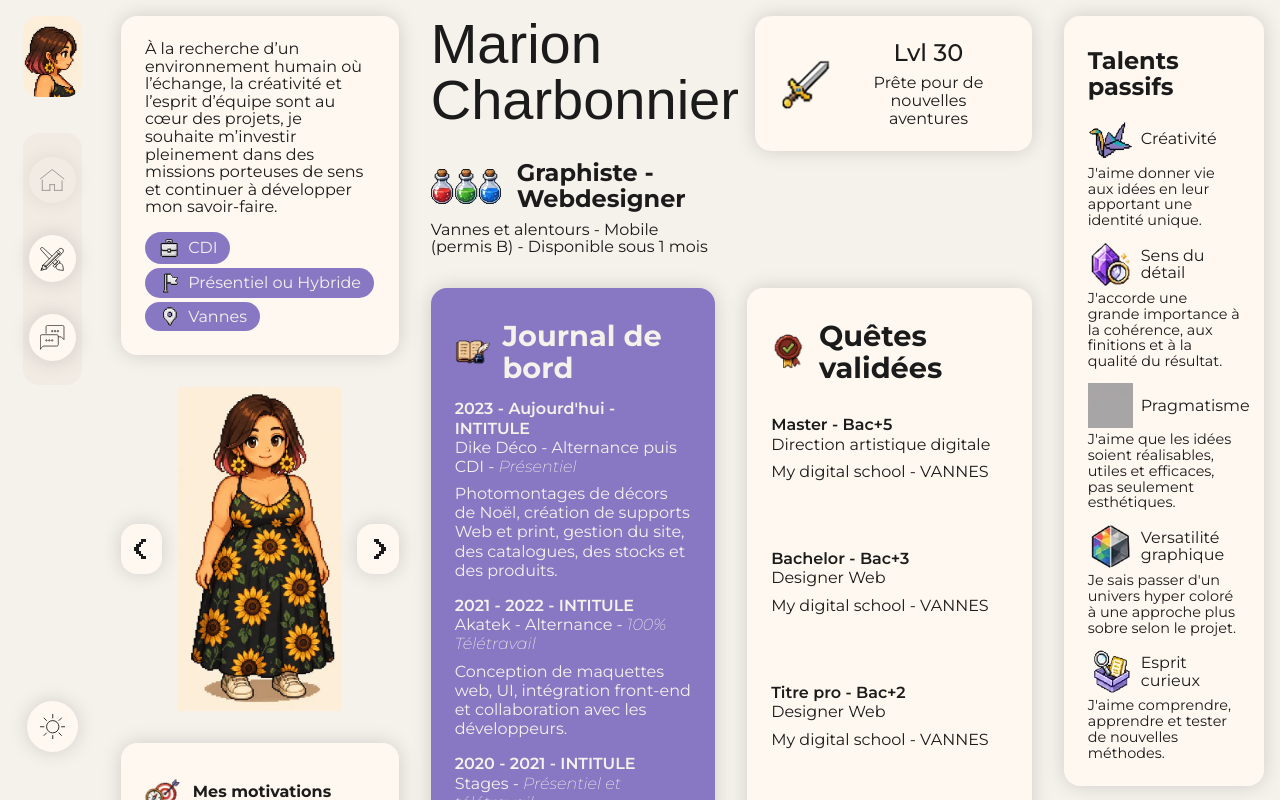
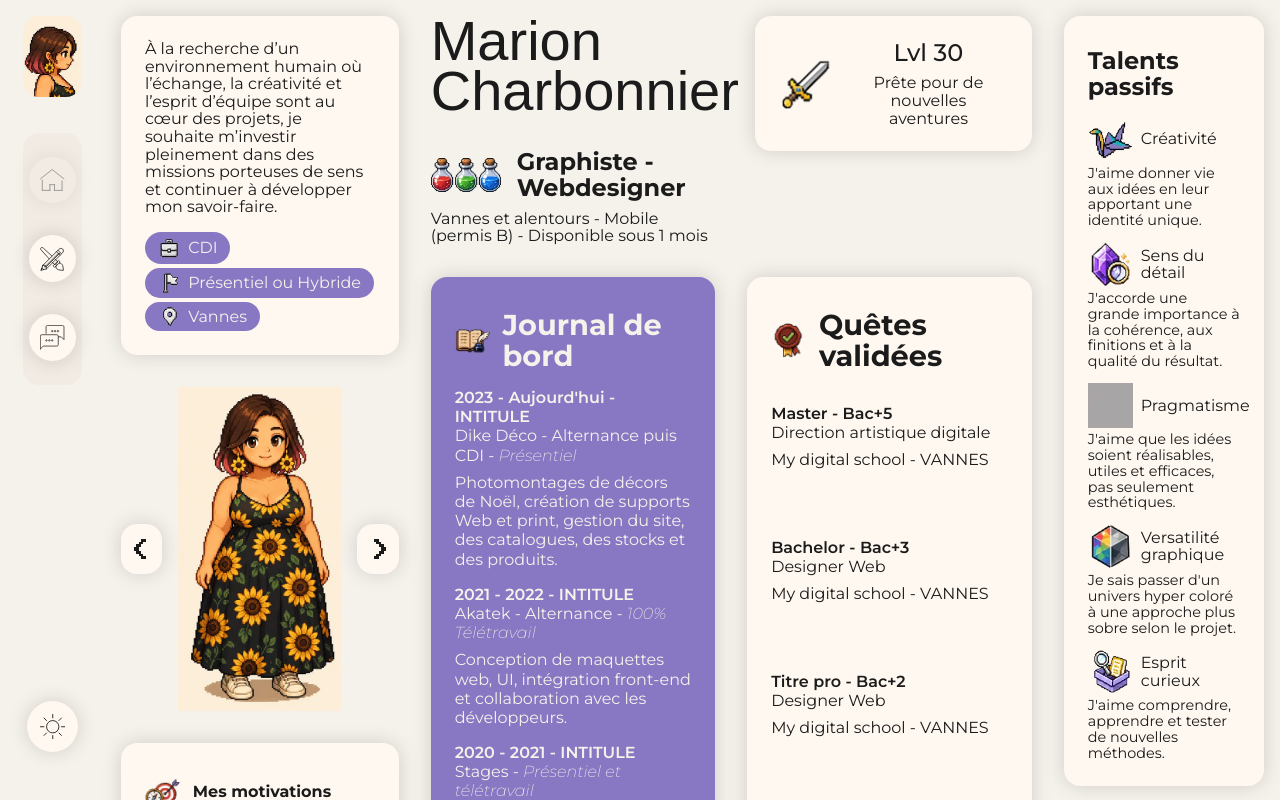
Before and after one commit to Taitdit/marion-portfolio, a React (Vite) app: page / in a window 1280 px wide. Shown: the top 800 px of the page. Built offline with nearby package versions, Linux system fonts and the light colour scheme; a web font is replaced by a local one.

Commit message:
fix lineheight h1

```diff
--- a/src/_mixin.scss
+++ b/src/_mixin.scss
@@ -68,7 +68,7 @@
     font-family: $font-title;
     font-weight: 400;
     font-style: normal;
-    line-height: 1.0;
+    line-height: 0.9;
 }
 @mixin font {
     font-family: $font;
```
